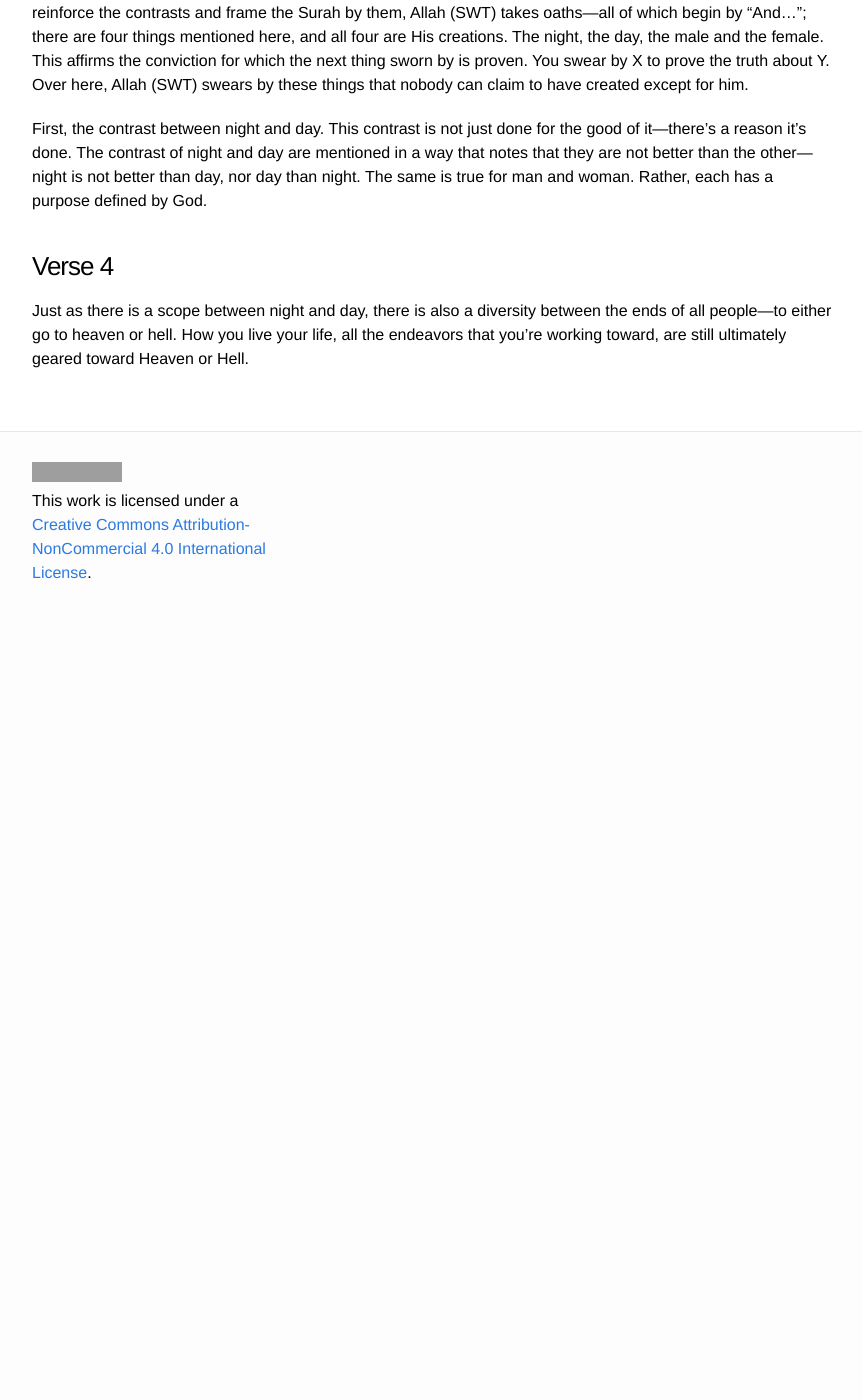
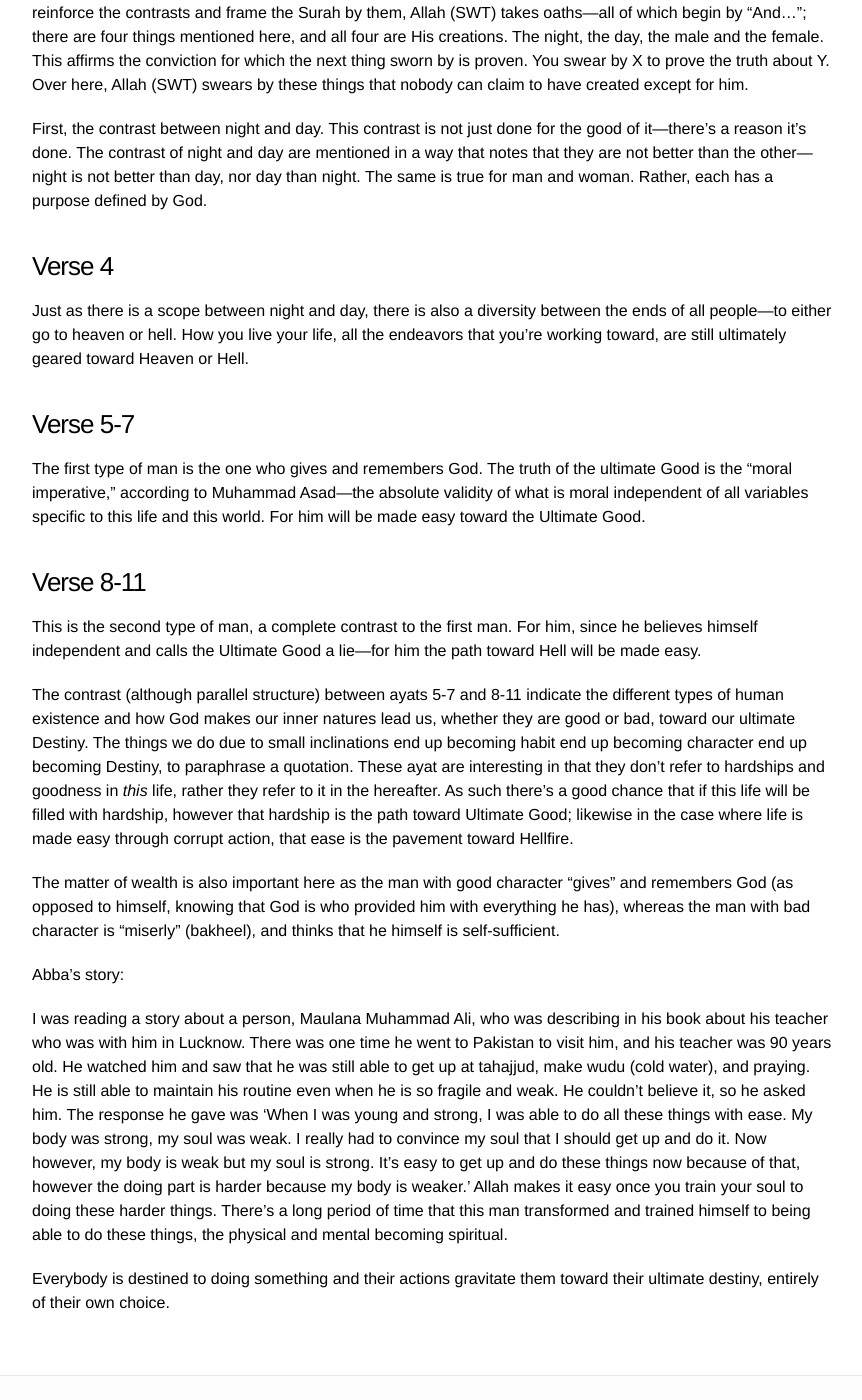
Before and after one commit to jauzeyimam/jauzeyimam.github.io, a Jekyll site: the page built from _quran/92-al-layl.md, in a window 1280 px wide and 1400 px high, scrolled down 407 px. Shown: the whole window, without its empty margins (208-1070 px from the left). Built offline with Jekyll 4.4.1, drawn with Linux system fonts in a browser that asks for light colours; before the commit the page ends 1037 px from its top, so only the background shows below that; grey boxes are pictures that could not be loaded.

Commit message:
al layl updates

```diff
--- a/_quran/92-al-layl.md
+++ b/_quran/92-al-layl.md
@@ -20,3 +20,21 @@ First, the contrast between night and day. This contrast is not just done for th
 ### Verse 4
 
 Just as there is a scope between night and day, there is also a diversity between the ends of all people—to either go to heaven or hell. How you live your life, all the endeavors that you're working toward, are still ultimately geared toward Heaven or Hell.
+
+### Verse 5-7
+
+The first type of man is the one who gives and remembers God.  The truth of the ultimate Good is the "moral imperative," according to Muhammad Asad—the absolute validity of what is moral independent of all variables specific to this life and this world. For him will be made easy toward the Ultimate Good.
+
+### Verse 8-11
+
+This is the second type of man, a complete contrast to the first man. For him, since he believes himself independent and calls the Ultimate Good a lie—for him the path toward Hell will be made easy.
+
+The contrast (although parallel structure) between ayats 5-7 and 8-11 indicate the different types of human existence and how God makes our inner natures lead us, whether they are good or bad, toward our ultimate Destiny. The things we do due to small inclinations end up becoming habit end up becoming character end up becoming Destiny, to paraphrase a quotation. These ayat are interesting in that they don't refer to hardships and goodness in *this* life, rather they refer to it in the hereafter. As such there's a good chance that if this life will be filled with hardship, however that hardship is the path toward Ultimate Good; likewise in the case where life is made easy through corrupt action, that ease is the pavement toward Hellfire.
+
+The matter of wealth is also important here as the man with good character "gives" and remembers God (as opposed to himself, knowing that God is who provided him with everything he has), whereas the man with bad character is "miserly" (bakheel), and thinks that he himself is self-sufficient.
+
+Abba's story:
+
+I was reading a story about a person, Maulana Muhammad Ali, who was describing in his book about his teacher who was with him in Lucknow. There was one time he went to Pakistan to visit him, and his teacher was 90 years old. He watched him and saw that he was still able to get up at tahajjud, make wudu (cold water), and praying. He is still able to maintain his routine even when he is so fragile and weak. He couldn't believe it, so he asked him. The response he gave was 'When I was young and strong, I was able to do all these things with ease. My body was strong, my soul was weak. I really had to convince my soul that I should get up and do it. Now however, my body is weak but my soul is strong. It's easy to get up and do these things now because of that, however the doing part is harder because my body is weaker.' Allah makes it easy once you train your soul to doing these harder things. There's a long period of time that this man transformed and trained himself to being able to do these things, the physical and mental becoming spiritual.
+
+Everybody is destined to doing something and their actions gravitate them toward their ultimate destiny, entirely of their own choice.
```
